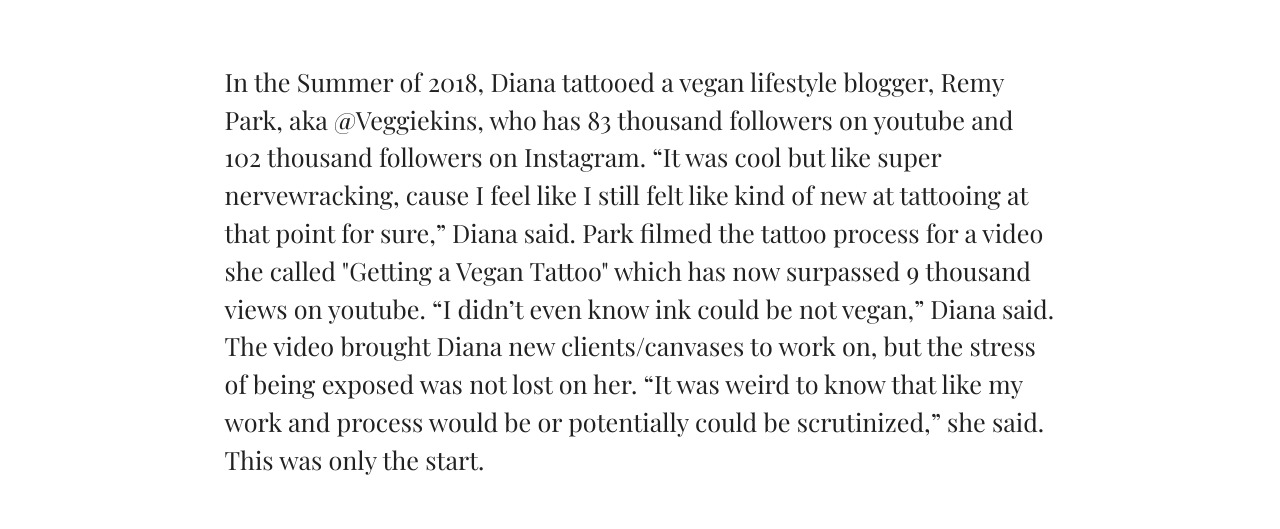
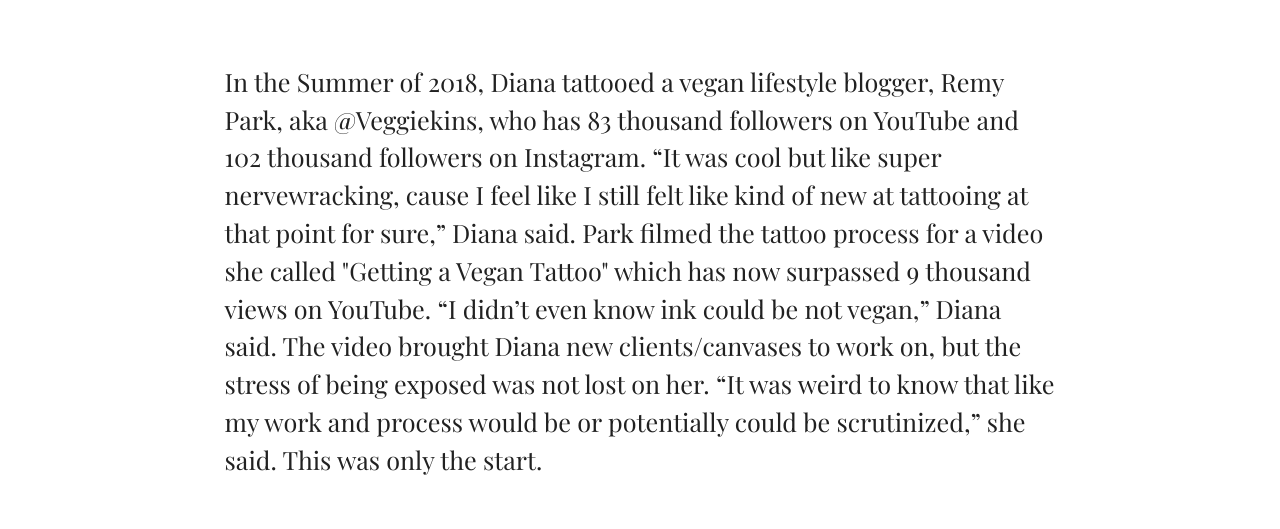
Before and after one commit to anniecarm/tatsfortrade, a plain HTML site: page index.html in a window 1280 px wide. Shown: the part 2831-3360 px from the top of the page. Drawn offline with nearby package versions, Linux system fonts and the light colour scheme; a web font is replaced by a local one.

Commit message:
Update index.html

```diff
--- a/index.html
+++ b/index.html
@@ -61,7 +61,7 @@
 
     <div class="row">
     <div class="col s12 m6 offset-m2 l8 offset-l2">
-        <p class="flow-text">In the Summer of 2018, Diana tattooed a vegan lifestyle blogger, Remy Park, aka @Veggiekins, who has 83 thousand followers on youtube and 102 thousand followers on Instagram. “It was cool but like super nervewracking, cause I feel like I still felt like kind of new at tattooing at that point for sure,” Diana said. Park filmed the tattoo process for a video she called "Getting a Vegan Tattoo" which has now surpassed 9 thousand views on youtube. “I didn’t even know ink could be not vegan,” Diana said. The video brought Diana new clients/canvases to work on, but the stress of being exposed was not lost on her. “It was weird to know that like my work and process would be or potentially could be scrutinized,” she said. This was only the start.</p>
+        <p class="flow-text">In the Summer of 2018, Diana tattooed a vegan lifestyle blogger, Remy Park, aka @Veggiekins, who has 83 thousand followers on YouTube and 102 thousand followers on Instagram. “It was cool but like super nervewracking, cause I feel like I still felt like kind of new at tattooing at that point for sure,” Diana said. Park filmed the tattoo process for a video she called "Getting a Vegan Tattoo" which has now surpassed 9 thousand views on YouTube. “I didn’t even know ink could be not vegan,” Diana said. The video brought Diana new clients/canvases to work on, but the stress of being exposed was not lost on her. “It was weird to know that like my work and process would be or potentially could be scrutinized,” she said. This was only the start.</p>
     </div>
 </div>
     <div class="row">
```
